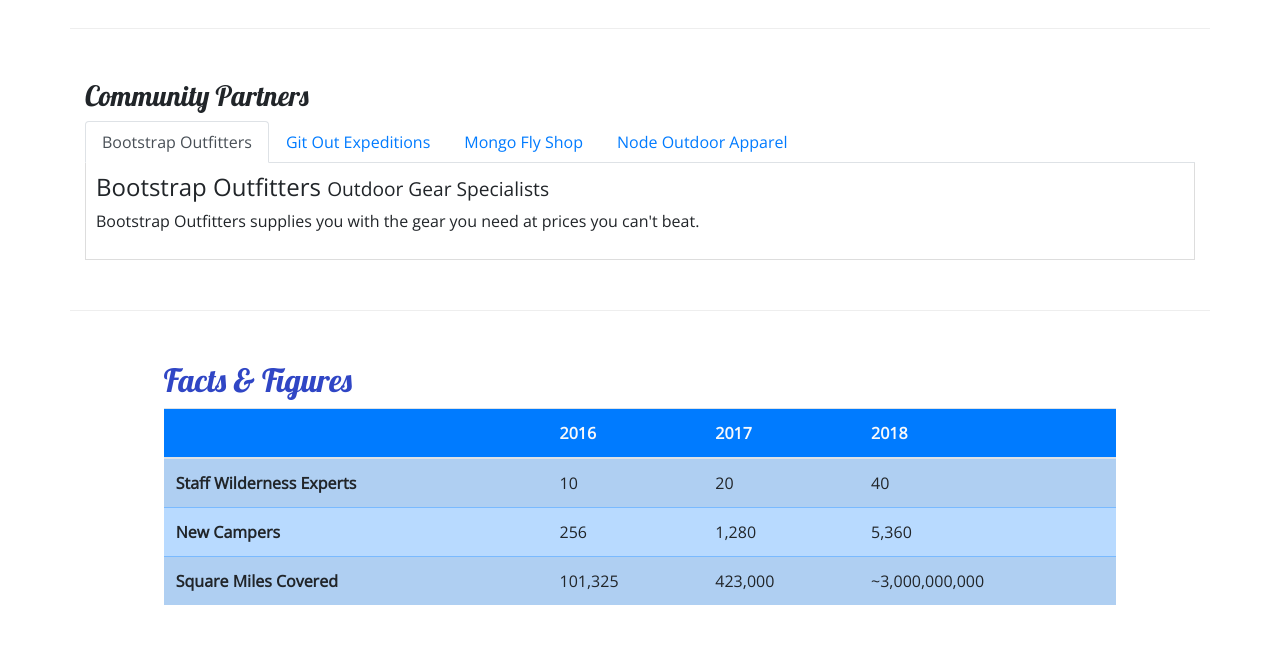
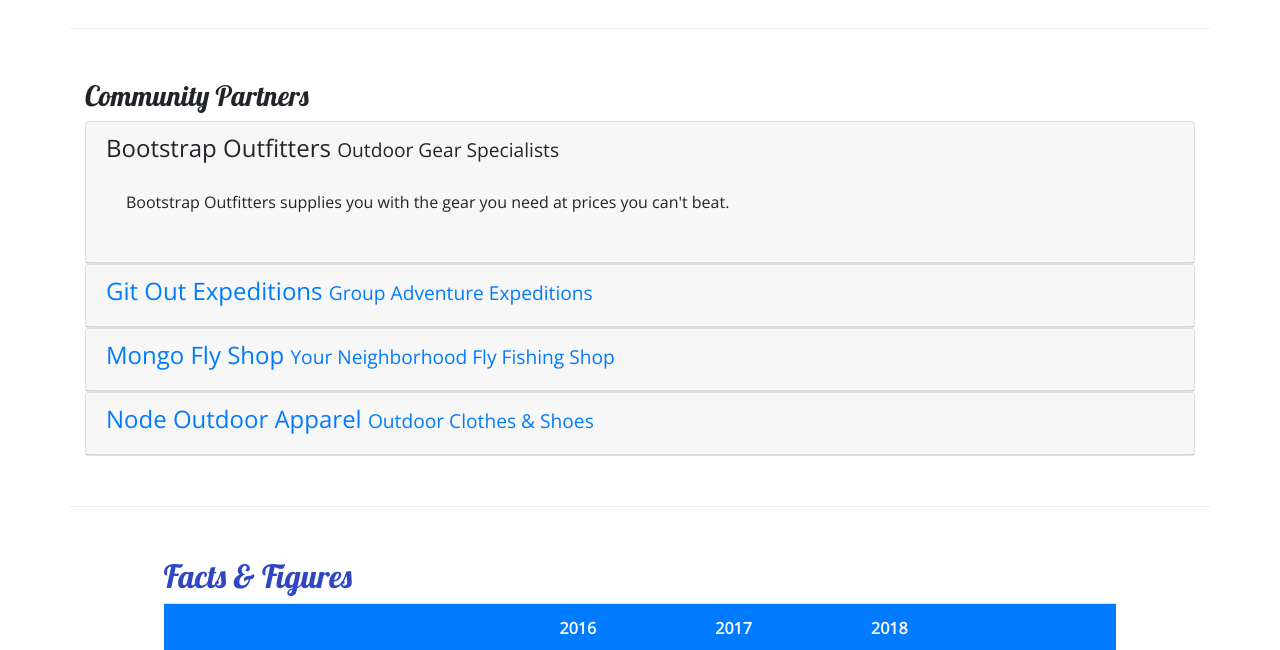
Before and after one commit to dah06a/bootstrap-course-instructor-example, a website: page aboutus.html in a window 1280 px wide. Shown: the part 800-1450 px from the top of the page. Drawn offline with nearby package versions, Linux system fonts and the light colour scheme.

Commit message:
Accordian exercise complete - instructor example.

```diff
--- a/aboutus.html
+++ b/aboutus.html
@@ -118,36 +118,63 @@
         <div class="row row-content">
             <div class="col-12">
                 <h3>Community Partners</h3>
-                <ul class="nav nav-tabs">
-                    <li class="nav-item">
-                        <a class="nav-link active" href="#bootstrap" role="tab" data-toggle="tab">Bootstrap Outfitters</a>
-                    </li>
-                    <li class="nav-item">
-                        <a class="nav-link" href="#git" role="tab" data-toggle="tab">Git Out Expeditions</a>
-                    </li>
-                    <li class="nav-item">
-                        <a class="nav-link" href="#mongo" role="tab" data-toggle="tab">Mongo Fly Shop</a>
-                    </li>
-                    <li class="nav-item">
-                        <a class="nav-link" href="#node" role="tab" data-toggle="tab">Node Outdoor Apparel</a>
-                    </li>
-                </ul>
-                <div class="tab-content">
-                    <div role="tabpanel" class="tab-pane fade show active" id="bootstrap">
-                        <h4>Bootstrap Outfitters <small>Outdoor Gear Specialists</small></h4>
-                        <p class="d-none d-sm-block">Bootstrap Outfitters supplies you with the gear you need at prices you can't beat.</p>
+
+                <div id="accordion">
+                    <div class="card">
+                        <div role="tab" class="card-header">
+                            <h4>
+                                <a data-toggle="collapse" data-target="#bootstrap">
+                                    Bootstrap Outfitters <small>Outdoor Gear Specialists</small>
+                                </a>
+                            </h4>
+                            <div class="collapse show" id="bootstrap" data-parent="#accordion">
+                                <div class="card-body">
+                                    <p class="d-none d-sm-block">Bootstrap Outfitters supplies you with the gear you need at prices you can't beat.</p>
+                                </div>
+                            </div>
+                        </div>
                     </div>
-                    <div role="tabpanel" class="tab-pane fade" id="git">
-                        <h4>Git Out Expeditions <small>Group Adventure Expeditions</small></h4>
-                        <p class="d-none d-sm-block">Join Git Out Expeditions to explore new horizons with a group of other adventurers!</p>
+                    <div class="card">
+                        <div role="tab" class="card-header">
+                            <h4>
+                                <a class="collapsed" data-toggle="collapse" data-target="#git">
+                                    Git Out Expeditions <small>Group Adventure Expeditions</small>
+                                </a>
+                            </h4>
+                            <div class="collapse" id="git" data-parent="#accordion">
+                                <div class="card-body">
+                                    <p class="d-none d-sm-block">Join Git Out Expeditions to explore new horizons with a group of other adventurers!</p>
+                               </div>
+                            </div>
+                        </div>
                     </div>
-                    <div role="tabpanel" class="tab-pane fade" id="mongo">
-                        <h4>Mongo Fly Shop <small>Your Neighborhood Fly Fishing Shop.</small></h4>
-                        <p class="d-none d-sm-block">Need a new fishing pole, a tacklebox, or flies of all kinds? Stop by Mongo Fly Shop.</p>
+                    <div class="card">
+                        <div role="tab" class="card-header">
+                            <h4>
+                                <a class="collapsed" data-toggle="collapse" data-target="#mongo">
+                                    Mongo Fly Shop <small>Your Neighborhood Fly Fishing Shop</small>
+                                </a>
+                            </h4>
+                            <div class="collapse" id="mongo" data-parent="#accordion">
+                                <div class="card-body">
+                                    <p class="d-none d-sm-block">Need a new fishing pole, a tacklebox, or flies of all kinds? Stop by Mongo Fly Shop.</p>
+                                </div>
+                            </div>
+                        </div>
                     </div>
-                    <div role="tabpanel" class="tab-pane fade" id="node">
-                        <h4>Node Outdoor Apparel <small>Outdoor Clothes & Shoes</small></h4>
-                        <p class="d-none d-sm-block">From polar fleeces to swimsuits, hiking boots to waders, a visit to Node will be sure to get you covered.</p>
+                    <div class="card">
+                        <div role="tab" class="card-header">
+                            <h4>
+                                <a class="collapsed" data-toggle="collapse" data-target="#node">
+                                    Node Outdoor Apparel <small>Outdoor Clothes & Shoes</small>
+                                </a>
+                            </h4>
+                            <div class="collapse" id="node" data-parent="#accordion">
+                                <div class="card-body">
+                                    <p class="d-none d-sm-block">From polar fleeces to swimsuits, hiking boots to waders, a visit to Node will be sure to get you covered.</p>
+                                </div>
+                            </div>
+                        </div>
                     </div>
                 </div>
             </div>
--- a/css/styles.css
+++ b/css/styles.css
@@ -1,6 +1,12 @@
 body {
     font-family: "Open Sans", sans-serif;
 }
+
+#accordian a, a:hover {
+    color: inherit;
+    cursor: pointer;
+    text-decoration: none;
+  }
 
 h1, h2, h3 {
     font-family: "Lobster", cursive;
@@ -35,9 +41,3 @@ header h2 {
 .navbar {
     background-color: #901CAD;
 }
-
-.tab-content {
-    border: 1px solid #DDD;
-    border-top: none;
-    padding: 10px;
-}
```
